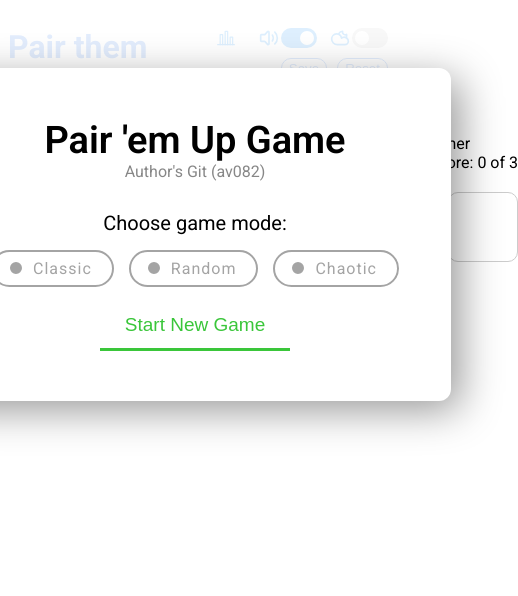
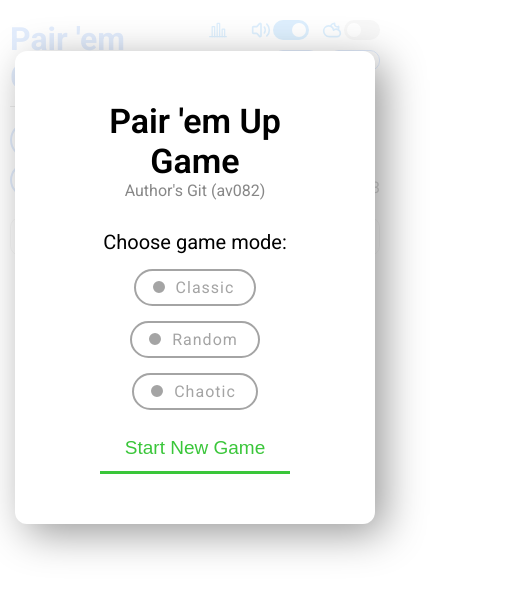
Before and after one commit to av082/pair-em-up, a website: page index.html in a window 390 px wide. Shown: the whole page, 518 px wide, since content can reach past the window. Drawn offline with Linux system fonts and the light colour scheme; no server answers; a web font is replaced by a local one.

Commit message:
feat: add flexibility for breakpoints

```diff
--- a/app.js
+++ b/app.js
@@ -185,7 +185,7 @@ function generateUI() {
   headerWrapper.append(titleWrapper);
 
   const h1 = document.createElement("h1");
-  h1.textContent = "Pair them Game";
+  h1.textContent = "Pair 'em Game";
   titleWrapper.prepend(h1);
 
   const selectedMode = document.createElement("p");
@@ -280,11 +280,16 @@ function generateUI() {
   controls.append(buttonsWrapper);
 
   const appendBtn = document.createElement("button");
-  appendBtn.textContent = "Add nums";
-  appendBtn.append(document.createElement("br"));
+  // appendBtn.textContent = "Add nums";
+  // appendBtn.append(document.createElement("br"));
+
+  const addIcon = document.createElement("span");
+  addIcon.classList = "add-icon";
+  appendBtn.append(addIcon);
+
   const appendUses = document.createElement("span");
   appendUses.id = "addBtn";
-  appendUses.textContent = `${addNumber} left`;
+  appendUses.textContent = `${addNumber}`;
   appendBtn.append(appendUses);
   buttonsWrapper.append(appendBtn);
   appendBtn.addEventListener("click", () => {
@@ -292,17 +297,21 @@ function generateUI() {
       savePreviousState();
       appendNumbers();
       addNumber -= 1;
-      appendUses.textContent = `${addNumber} left`;
+      appendUses.textContent = `${addNumber}`;
     }
   });
 
   // Shuffle Numbers Button
   const shuffleBtn = document.createElement("button");
-  shuffleBtn.textContent = "Shuffle";
-  shuffleBtn.append(document.createElement("br"));
+  // shuffleBtn.textContent = "Shuffle";
+  // shuffleBtn.append(document.createElement("br"));
+  const shuffleIcon = document.createElement("span");
+  shuffleIcon.classList = "shuffle-icon";
+  shuffleBtn.append(shuffleIcon);
+
   const shuffleUses = document.createElement("span");
   shuffleUses.id = "shuffleBtn";
-  shuffleUses.textContent = `${shuffleUse} left`;
+  shuffleUses.textContent = `${shuffleUse}`;
   shuffleBtn.append(shuffleUses);
   buttonsWrapper.append(shuffleBtn);
   shuffleBtn.addEventListener("click", () => {
@@ -311,17 +320,21 @@ function generateUI() {
       shuffleMatrix();
       renderGridItems();
       shuffleUse -= 1;
-      shuffleUses.textContent = `${shuffleUse} left`;
+      shuffleUses.textContent = `${shuffleUse}`;
     }
   });
 
   // Eraser Button
   const eraserBtn = document.createElement("button");
-  eraserBtn.textContent = "Erase";
-  eraserBtn.append(document.createElement("br"));
+  // eraserBtn.textContent = "Erase";
+  // eraserBtn.append(document.createElement("br"));
+  const eraseIcon = document.createElement("span");
+  eraseIcon.classList = "erase-icon";
+  eraserBtn.append(eraseIcon);
+
   const eraserUses = document.createElement("span");
   eraserUses.id = "eraserBtn";
-  eraserUses.textContent = `${eraserUse} left`;
+  eraserUses.textContent = `${eraserUse}`;
   eraserBtn.append(eraserUses);
   buttonsWrapper.append(eraserBtn);
   eraserBtn.addEventListener("click", () => {
@@ -330,17 +343,21 @@ function generateUI() {
       eraseNumber();
       renderGridItems();
       eraserUse -= 1;
-      eraserUses.textContent = `${eraserUse} left`;
+      eraserUses.textContent = `${eraserUse}`;
     }
   });
 
   // Hint Button
   const hintBtn = document.createElement("button");
-  hintBtn.textContent = "Hints";
-  hintBtn.append(document.createElement("br"));
+  // hintBtn.textContent = "Hints";
+  // hintBtn.append(document.createElement("br"));
+  const hintIcon = document.createElement("span");
+  hintIcon.classList = "hint-icon";
+  hintBtn.append(hintIcon);
+
   const hintsUses = document.createElement("span");
   hintsUses.id = "hintBtn";
-  hintsUses.textContent = `${hintUse} left`;
+  hintsUses.textContent = `${hintUse}`;
   hintBtn.append(hintsUses);
   buttonsWrapper.append(hintBtn);
   hintBtn.addEventListener("click", () => {
@@ -349,7 +366,7 @@ function generateUI() {
       let winingPairs = countWinningPairs();
       if (winingPairs > 5) winingPairs = "5+";
       hintUse -= 1;
-      hintsUses.textContent = `${hintUse} left`;
+      hintsUses.textContent = `${hintUse}`;
       envokeModalPopup("hint");
     }
   });
@@ -972,10 +989,10 @@ function updateScoreUI() {
 }
 
 function updateControlsUI() {
-  addBtn.textContent = `${addNumber} left`;
-  shuffleBtn.textContent = `${shuffleUse} left`;
-  eraserBtn.textContent = `${eraserUse} left`;
-  hintBtn.textContent = `${hintUse} left`;
+  addBtn.textContent = `${addNumber}`;
+  shuffleBtn.textContent = `${shuffleUse}`;
+  eraserBtn.textContent = `${eraserUse}`;
+  hintBtn.textContent = `${hintUse}`;
   revertBtn.disabled = true;
   selectedMode.textContent = `Mode: ${gameMode[0].toUpperCase() + gameMode.slice(1)}`;
 }
--- a/styles.css
+++ b/styles.css
@@ -4,6 +4,14 @@ body {
   font-family: "Roboto", sans-serif;
   font-optical-sizing: auto;
   box-sizing: border-box;
+  margin: 0;
+  padding: 0;
+  height: 100vh;
+  min-width: 380px;
+}
+
+main {
+  width: 100%;
 }
 
 a {
@@ -30,6 +38,10 @@ a {
   border-radius: 12px;
   text-align: center;
   margin-top: 8vh;
+  margin-left: 15px;
+  margin-right: 15px;
+  width: 100%;
+  max-width: 415px;
   box-shadow: 10px 10px 41px -1px rgba(0,0,0,0.41);
   -webkit-box-shadow: 10px 10px 41px -1px rgba(0,0,0,0.41);
   -moz-box-shadow: 10px 10px 41px -1px rgba(0,0,0,0.41);
@@ -56,6 +68,9 @@ a {
 
 .mode-buttons {
   display: flex;
+  justify-content: center;
+  align-items: center;
+  flex-wrap: wrap;
   flex-direction: row;
   gap: 15px;
   padding: 0;
@@ -181,12 +196,15 @@ input[type='radio']:checked + span {
 .container  {
   position: relative;
   margin: 0 auto;
-  max-width: 900px;
+
+  max-width: 650px;
   display: flex;
   flex-direction: column;
   align-items: center;
   padding-top: 20px;
   padding-bottom: 60px;
+  padding-left: 10px;
+  padding-right: 10px;
 }
 
 .container h1 {
@@ -196,7 +214,7 @@ input[type='radio']:checked + span {
 
 .headerWrapper {
   width: 100%;
-  max-width: 647px;
+  max-width: 650px;
   display: flex;
   justify-content: space-between;
   padding-bottom: 15px;
@@ -207,7 +225,8 @@ input[type='radio']:checked + span {
   margin-top: 5px;
   padding-bottom: 5px;
   border-bottom: 1px solid #878787;
-  width: 200px;
+  width: 100%;
+  max-width: 200px;
   color: #878787;
 }
 
@@ -248,13 +267,19 @@ main {
 }
 
 .buttonsWrapper {
-  display: flex;
-  flex-direction: row;
+  display: grid;
+  grid-template-columns: repeat(5, 1fr);
   gap: 5px;
 }
 
 .buttonsWrapper button {
-  width: 100px;
+  display: flex;
+  flex-direction: row;
+  align-items: center;
+  justify-content: center;
+  gap: 5px;
+  width: 65px;
+  min-width: 57px;
   font-size: 14px;
   font-weight: 400;
   line-height: 1;
@@ -262,7 +287,7 @@ main {
   background-color: #fff;
   border: 2px solid #4386ed;
   border-radius: 20px;
-  padding: 5px 15px;
+  padding: 5px 5px;
   color: #4386ed;
   transition: all 0.2s ease;
 }
@@ -272,7 +297,7 @@ main {
 }
 
 .buttonsWrapper span {
-  font-size: 12px;
+  font-size: 16px;
   color: rgba(67, 135, 237, 0.696);
 }
 
@@ -297,10 +322,48 @@ main {
   display: block;
   width: 100%;
   height: 100%;
-  background-color: #2196F3;
+  background-color: #4386ed;
   -webkit-mask: url('/img/revert.svg') no-repeat center / contain;
   mask: url('/img/revert.svg') no-repeat center / contain;
 }
+
+.buttonsWrapper .add-icon {
+  display: inline-block;
+  width: 20px;
+  aspect-ratio: 1 / 1;
+  background-color: #4386ed;
+  -webkit-mask: url('/img/add.svg') no-repeat center / contain;
+  mask: url('/img/add.svg') no-repeat center / contain;
+}
+
+.buttonsWrapper .shuffle-icon {
+  display: inline-block;
+  width: 22px;
+  aspect-ratio: 1 / 1;
+  background-color: #4386ed;
+  -webkit-mask: url('/img/shuffle.svg') no-repeat center / contain;
+  mask: url('/img/shuffle.svg') no-repeat center / contain;
+}
+
+.buttonsWrapper .erase-icon {
+  display: inline-block;
+  width: 20px;
+  aspect-ratio: 1 / 1;
+  background-color: #4386ed;
+  -webkit-mask: url('/img/delete.svg') no-repeat center / contain;
+  mask: url('/img/delete.svg') no-repeat center / contain;
+}
+
+.buttonsWrapper .hint-icon {
+  display: inline-block;
+  width: 20px;
+  aspect-ratio: 1 / 1;
+  background-color: #4386ed;
+  -webkit-mask: url('/img/hint.svg') no-repeat center / contain;
+  mask: url('/img/hint.svg') no-repeat center / contain;
+}
+
+
 
 .play-field {
   display: grid;
@@ -579,3 +642,47 @@ input:checked + .theme-slider:before {
 #modalContainer .game-results-h2 {
   margin-bottom: 0;
 }
+
+@media screen and (max-width: 700px) {
+  .play-item {
+    width: 100%;
+    height: 100%;
+    aspect-ratio: 1 / 1;
+    /* width: 62px;
+    height: 62px; */
+  }
+
+}
+
+@media screen and (max-width: 620px) {
+  main {
+    width: 100%;
+  }
+  .buttonsWrapper {
+    display: grid;
+    grid-template-columns: repeat(3, 1fr);
+  }
+  #revertBtn {
+    grid-column: 3 / -1;
+    grid-row: 1 / 2;
+  }
+
+  /* .play-item {
+    width: 62px;
+    height: 62px;
+  } */
+}
+
+@media screen and (max-width: 619px) {
+  .mode-buttons {
+    flex-direction: column;
+  }
+
+  .modal-content h1 {
+    font-size: 34px;
+  }
+
+  .modal-content {
+    margin-top: 6vh;
+  }
+}
```
Also changed, not shown: img/add.svg (added), img/delete.svg (added), img/hint.svg (added), img/shuffle.svg (added).
